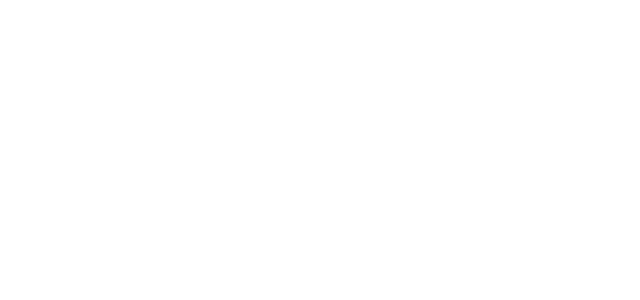
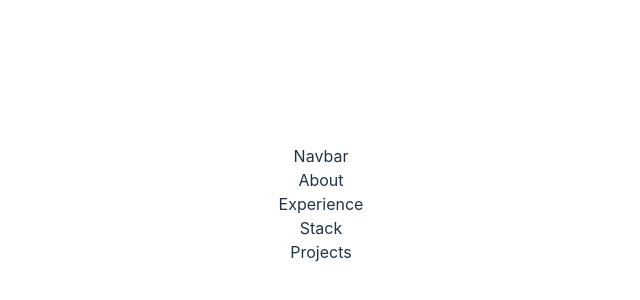
Before and after one commit to JGerFuentes/JGFuentes_Portfolio, a React (Vite) app in the folder minimal-portfolio/: page / in a window 1280 px wide. Shown: the part 196-496 px from the top of the page, without its empty margins (319-959 px from the left). Built offline with nearby package versions, Linux system fonts and the light colour scheme.

Commit message:
Import of components

```diff
--- a/minimal-portfolio/src/App.jsx
+++ b/minimal-portfolio/src/App.jsx
@@ -1,11 +1,21 @@
 import React from 'react'
+import About from './components/About'
+import Experience from './components/Experience'
+import Navbar from './components/Navbar'
+import Projects from './components/Projects'
+import Stack from './components/Stack'
+
 import './App.css'
 
 function App() {
   return (
-    <>
-
-    </>
+    <main>
+      <Navbar/>
+      <About/>
+      <Experience/>
+      <Stack/>
+      <Projects/>
+    </main>
   )
 }
 
```
